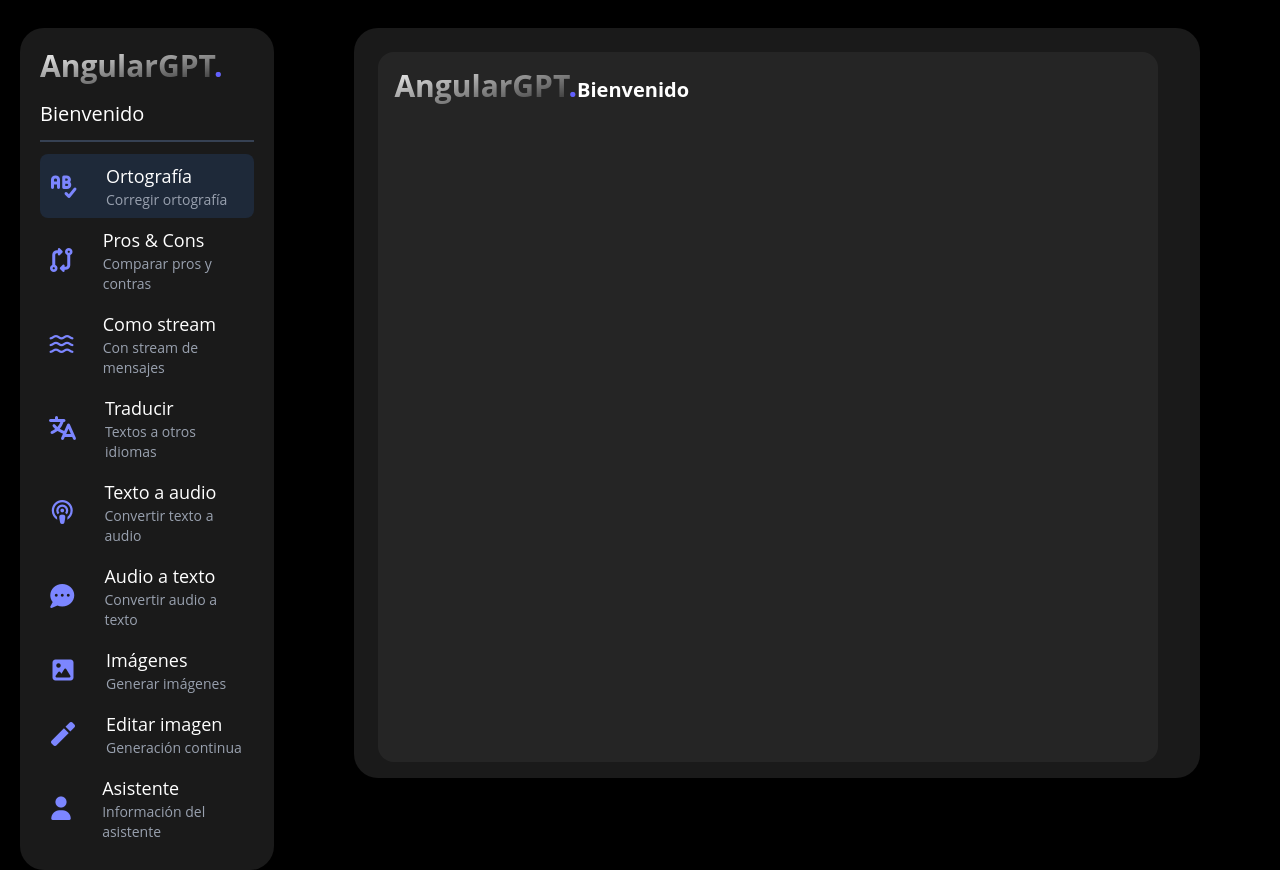
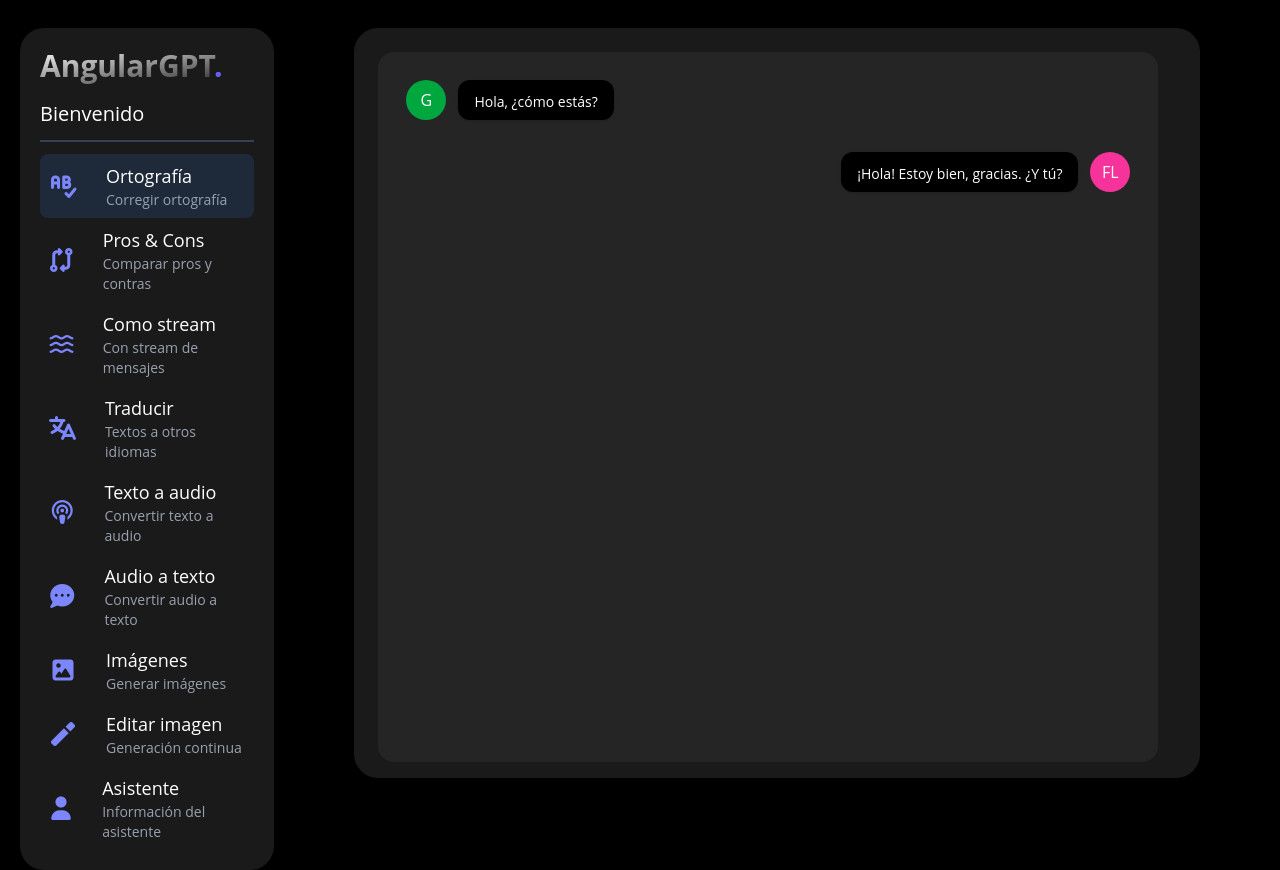
Before and after one commit to Fran-Larrosa-7id/anguarGPT, an Angular app: page /orthography in a window 1280 px wide. Built offline with nearby package versions, Linux system fonts and the light colour scheme.

Commit message:
burbujas de chat

```diff
--- /dev/null
+++ b/src/app/presentation/components/chat-bubbles/chatMessage/chatMessage.html
@@ -0,0 +1,10 @@
+<div class="col-start-1 col-end-9 p-3 rounded-lg">
+  <div class="flex flex-row items-start">
+    <div class="flex items-center justify-center h-10 w-10 rounded-full bg-green-600 shrink-0">
+      G
+    </div>
+    <div class="relative ml-3 text-sm bg-black bg-opacity-25 pt-3 pb-2 px-4 shadow rounded-xl">
+      {{ text() }}
+    </div>
+  </div>
+</div>
--- /dev/null
+++ b/src/app/presentation/components/chat-bubbles/chatMessage/chatMessage.ts
@@ -0,0 +1,10 @@
+import { Component, input } from '@angular/core';
+
+@Component({
+  selector: 'app-chat-message',
+  imports: [],
+  templateUrl: './chatMessage.html',
+})
+export class ChatMessage {
+  text = input.required<string>();
+}
--- /dev/null
+++ b/src/app/presentation/components/chat-bubbles/myMessage/myMessage.html
@@ -0,0 +1,10 @@
+<div class="col-start-6 col-end-12 p-3 rounded-lg">
+  <div class="flex items-center justify-start flex-row-reverse">
+    <div class="flex items-center justify-center h-10 w-10 rounded-full bg-pink-500 shrink-0">
+      FL
+    </div>
+    <div class="relative mr-3 text-sm bg-black bg-opacity-25 pt-3 pb-2 px-4 shadow rounded-xl">
+      {{ text() }}
+    </div>
+  </div>
+</div>
--- /dev/null
+++ b/src/app/presentation/components/chat-bubbles/myMessage/myMessage.ts
@@ -0,0 +1,10 @@
+import { Component, input } from '@angular/core';
+
+@Component({
+  selector: 'app-my-message',
+  imports: [],
+  templateUrl: './myMessage.html',
+})
+export class MyMessage {
+  text = input.required<string>();
+}
--- a/src/app/presentation/pages/orthographyPage/orthographyPage.html
+++ b/src/app/presentation/pages/orthographyPage/orthographyPage.html
@@ -2,14 +2,8 @@
   <div class="chat-messages">
     <div class="grid gap-y-2">
       <!-- Message items will be rendered here -->
-      <h1>
-        <span
-          class="font-bold text-lg lg:text-3xl bg-gradient-to-br from-white via-white/50 bg-clip-text text-transparent"
-        >
-          AngularGPT<span class="text-indigo-500">.</span>
-        </span>
-        <span class="text-xl">Bienvenido</span>
-      </h1>
+      <app-chat-message [text]="'Hola, ¿cómo estás?'" />
+      <app-my-message [text]="'¡Hola! Estoy bien, gracias. ¿Y tú?'" />
     </div>
   </div>
 
--- a/src/app/presentation/pages/orthographyPage/orthographyPage.ts
+++ b/src/app/presentation/pages/orthographyPage/orthographyPage.ts
@@ -1,8 +1,10 @@
 import { Component } from '@angular/core';
+import { ChatMessage } from '../../components/chat-bubbles/chatMessage/chatMessage';
+import { MyMessage } from '../../components/chat-bubbles/myMessage/myMessage';
 
 @Component({
   selector: 'app-orthography-page',
-  imports: [],
+  imports: [ChatMessage, MyMessage],
   templateUrl: './orthographyPage.html',
 })
 export default class OrthographyPage {}
```
